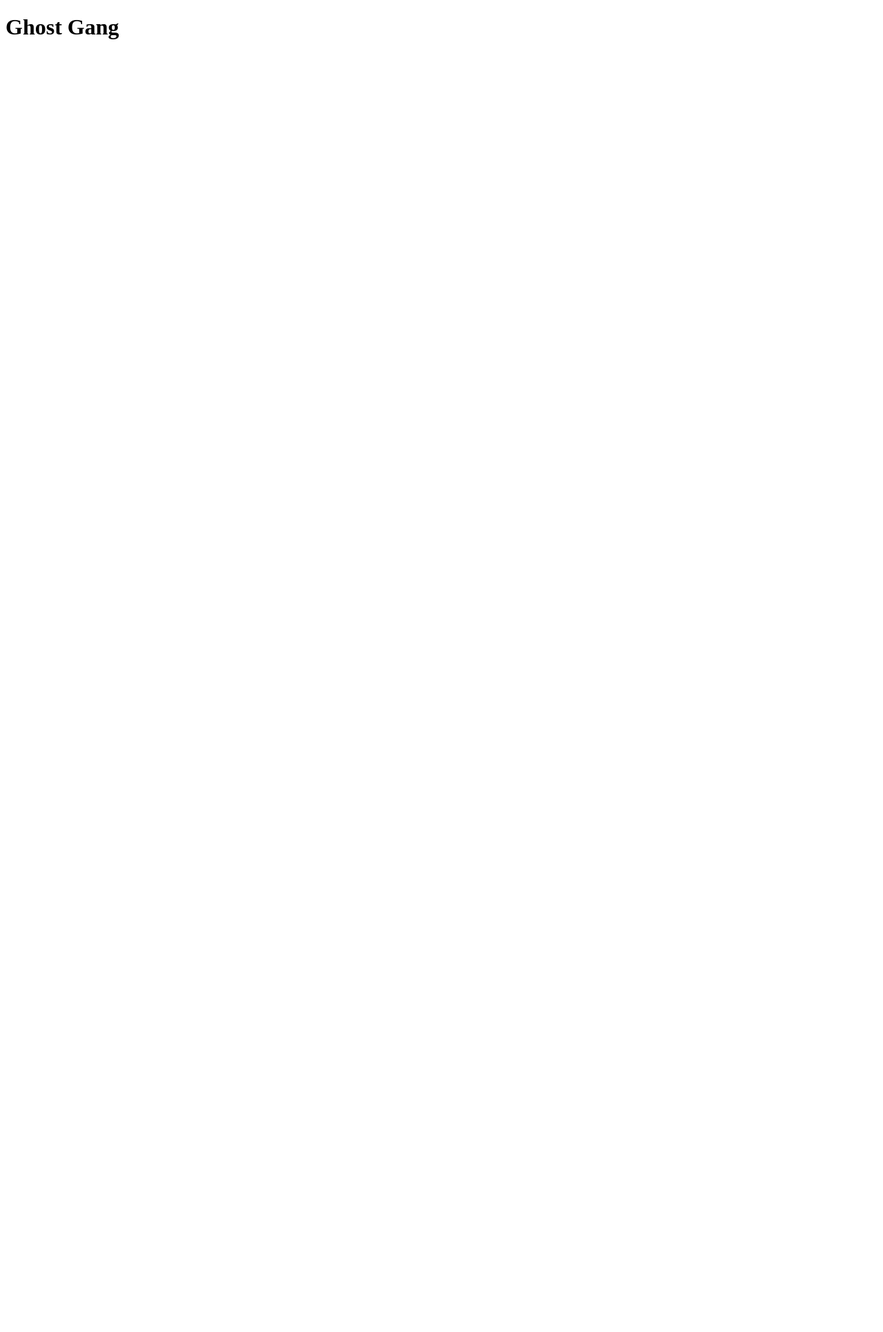
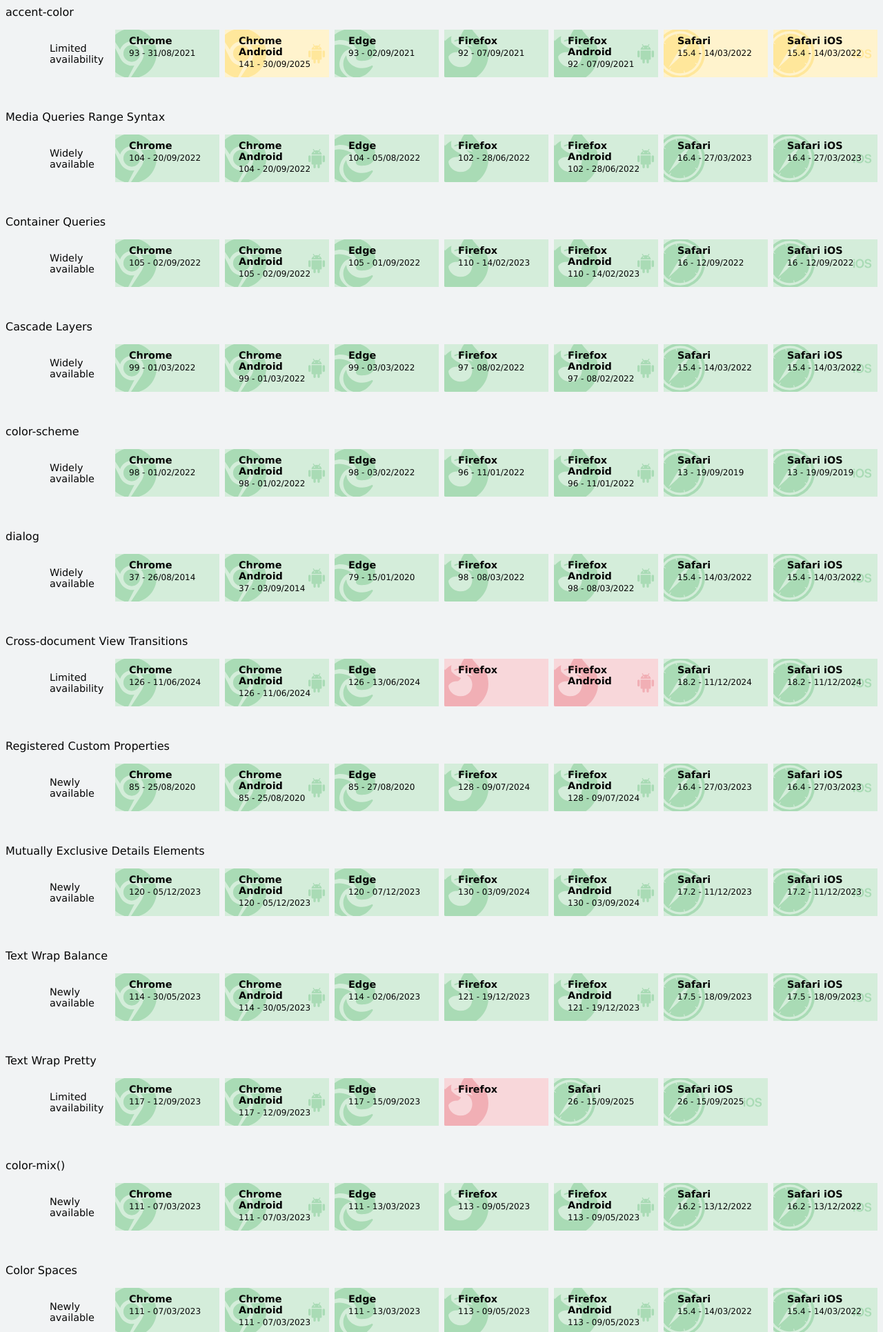
Before and after one commit to rowdyrabouw/ghost-gang.nl, a website: page dist/index.html in a window 1280 px wide. Shown: the top 1931 px of the page at 69% size. Before the commit the page ends 800 px from the top, so only its background shows below. Drawn offline with Linux system fonts and the light colour scheme.

Commit message:
feat: list all features

```diff
--- a/dist/index.html
+++ b/dist/index.html
@@ -4,9 +4,28 @@
     <meta charset="UTF-8" />
     <meta name="viewport" content="width=device-width, initial-scale=1.0" />
     <link rel="icon" href="/icon.svg" type="image/svg+xml" />
+    <link rel="stylesheet" href="/assets/css/style.css" />
+    <script type="module" src="/assets/js/script.js" defer></script>
     <title>Ghost Gang</title>
   </head>
   <body>
-    <h1>Ghost Gang</h1>
+    <gg-baseline feature="accentColor"></gg-baseline>
+    <gg-baseline feature="mediaQueriesRangeSyntax"></gg-baseline>
+    <gg-baseline feature="containerQueries"></gg-baseline>
+    <gg-baseline feature="cascadeLayers"></gg-baseline>
+    <gg-baseline feature="colorScheme"></gg-baseline>
+    <gg-baseline feature="dialog"></gg-baseline>
+    <gg-baseline feature="crossDocumentViewTransitions"></gg-baseline>
+    <gg-baseline feature="registeredCustomProperties"></gg-baseline>
+    <gg-baseline feature="mutuallyExclusiveDetailsElements"></gg-baseline>
+    <gg-baseline feature="textWrapBalance"></gg-baseline>
+    <gg-baseline feature="textWrapPretty"></gg-baseline>
+    <gg-baseline feature="colorMix"></gg-baseline>
+    <gg-baseline feature="colorSpaces"></gg-baseline>
+    <gg-baseline feature="relativeColors"></gg-baseline>
+    <gg-baseline feature="popover"></gg-baseline>
+    <gg-baseline feature="alignContentBlockLayouts"></gg-baseline>
+    <gg-baseline feature="backdropFilter"></gg-baseline>
+    <gg-baseline feature="fieldSizing"></gg-baseline>
   </body>
 </html>
```
